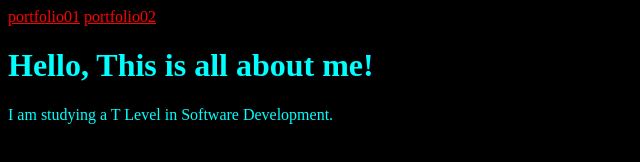
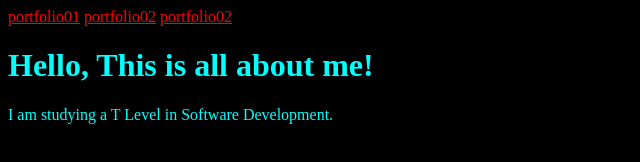
Before and after one commit to sumayya121/sumayya121-first-, a plain HTML site: page index.html in a window 1280 px wide. Shown: the whole page, without its empty margins (0-640 px from the left). Drawn offline with Linux system fonts and the light colour scheme.

Commit message:
Update index.html

```diff
--- a/index.html
+++ b/index.html
@@ -37,6 +37,7 @@ a:active {
 <body>
 <a href = "portfolio1.html">portfolio01</a>
 <a href = "portfolio2.html">portfolio02</a>
+<a href = "portfolio3.html">portfolio02</a>
 <h1>Hello, This is all about me!</h1>
 
 <p>I am studying a T Level in Software Development.</p>
```
